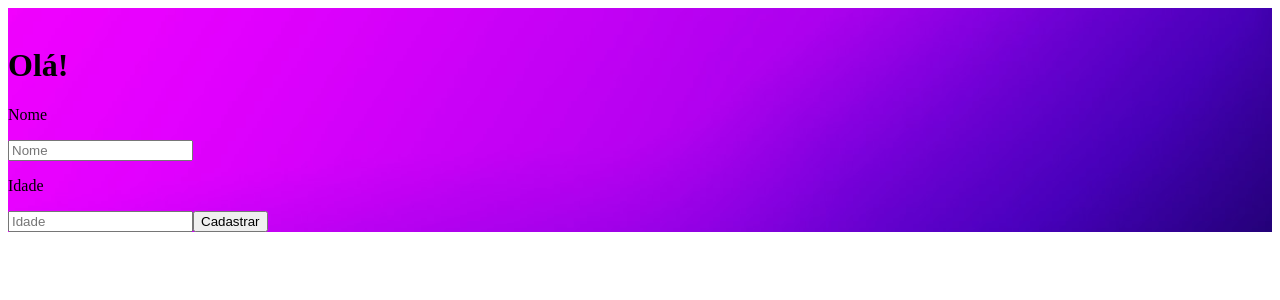
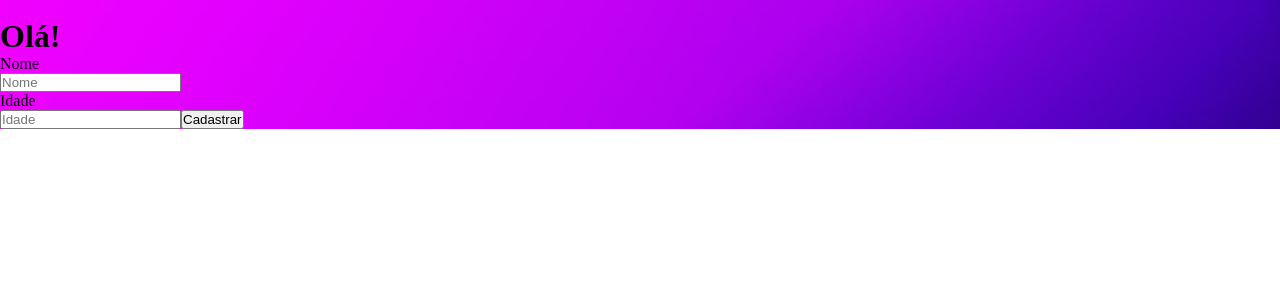
Before and after one commit to Pedro-Balestra/devClub, a React (Create React App) app in the folder REACT/first-project-react/: page / in a window 1280 px wide. Shown: the top 300 px of the page. Built offline with nearby package versions, Linux system fonts and the light colour scheme.

Commit message:
Estilos globais no React

```diff
--- /dev/null
+++ b/REACT/first-project-react/src/globalStyle.js
@@ -0,0 +1,9 @@
+import { createGlobalStyle } from "styled-components";
+
+export default createGlobalStyle`
+*{
+    margin: 0;
+    padding: 0;
+    box-sizing: border-box;
+}
+`;
--- a/REACT/first-project-react/src/index.js
+++ b/REACT/first-project-react/src/index.js
@@ -1,8 +1,12 @@
 import React from 'react';
 import ReactDOM from 'react-dom/client';
 import App from './App';
+import GlobalStyle from './globalStyle';
 
 const root = ReactDOM.createRoot(document.getElementById('root'));
 root.render(
-  <App />
+  <>
+    <App />
+    <GlobalStyle />
+  </>
 );
```
